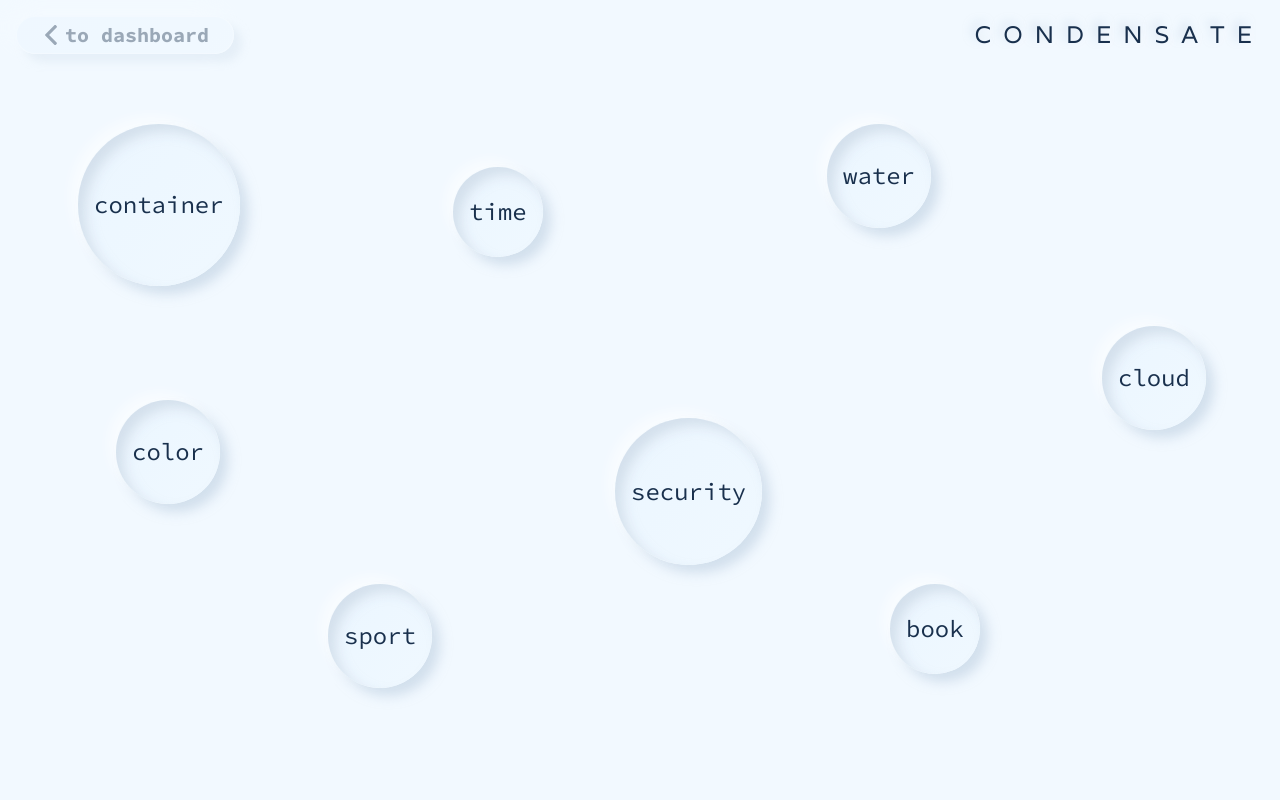
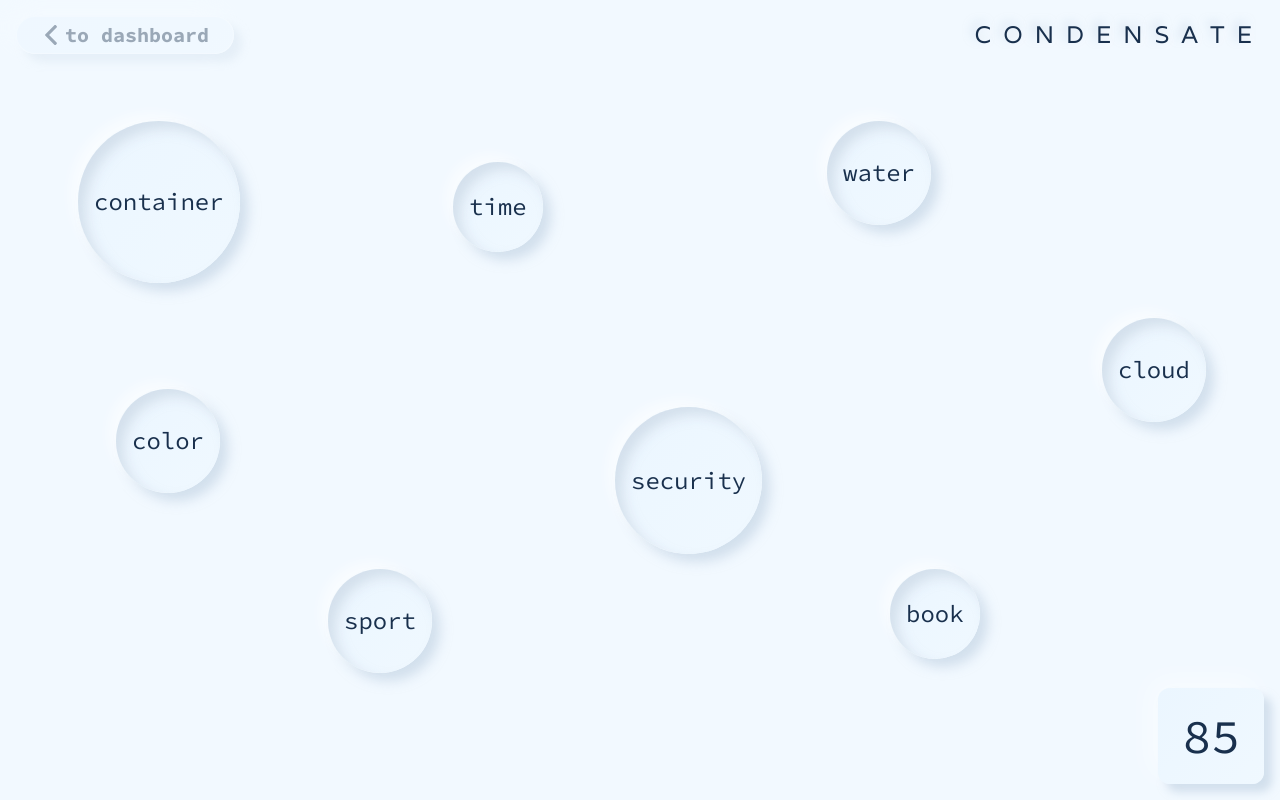
Before and after one commit to CondensateCrew/Condensate, a React (Create React App) app: page /round-one in a window 1280 px wide. Built offline with nearby package versions, Linux system fonts and the light colour scheme.

Commit message:
Update game settings

```diff
--- a/src/Containers/GameBoard/GameBoard.tsx
+++ b/src/Containers/GameBoard/GameBoard.tsx
@@ -23,7 +23,7 @@ const GameBoard: React.FC = () => {
     }, 8000);
 
     return () => clearTimeout(timer);
-  });
+  }, []);
 
   useEffect(() => {
     if( chosenWords.length === 9 || timeEnded ) setIsRedirected(true);
--- a/src/Containers/RoundOne/RoundOne.tsx
+++ b/src/Containers/RoundOne/RoundOne.tsx
@@ -3,7 +3,7 @@ import React from 'react';
 import Header from 'Components/Header/Header';
 import GameBoard from 'Containers/GameBoard/GameBoard';
 import ChosenWordTrain from 'Containers/ChosenWordTrain/ChosenWordTrain';
-// import Timer from 'Components/Timer/Timer';
+import Timer from 'Components/Timer/Timer';
 
 const RoundOne:React.FC = () => {
   return (
@@ -12,6 +12,7 @@ const RoundOne:React.FC = () => {
       <GameBoard />
       <footer>
         <ChosenWordTrain />
+        <Timer time={90} />
       </footer>
     </main>
   )
```
